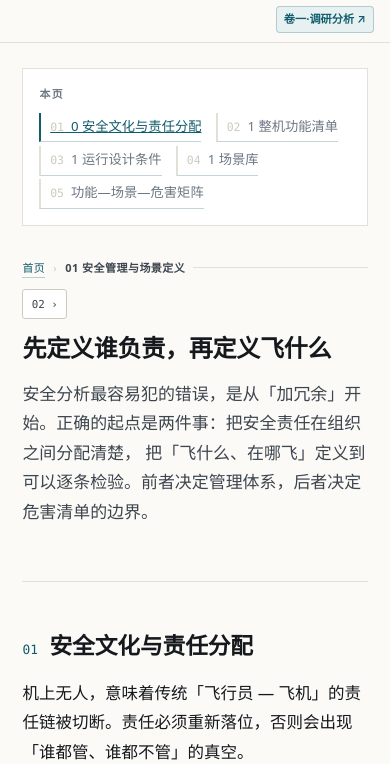
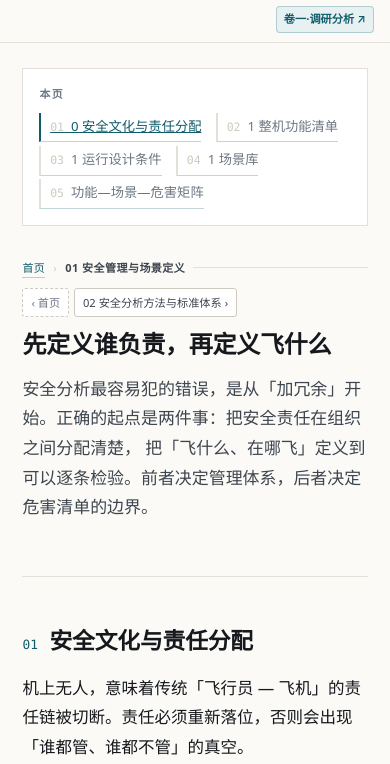
Before and after one commit to tianba9/eh216s-safety, a plain HTML site: page 01-scope.html in a window 390 px wide. Shown: the part 80-844 px from the top of the page. Drawn offline with Linux system fonts and the light colour scheme.

Commit message:
页头切换按钮显示章名，首末章以首页兜底

```diff
--- a/01-scope.html
+++ b/01-scope.html
@@ -42,8 +42,10 @@
 
   <main>
     <div class="page-head">
-      <div class="crumb"><a href="index.html">首页</a><span class="sep">›</span><span class="cur">01 安全管理与场景定义</span></div>
-      <div class="head-nav"><a href="02-method.html" title="下一章：02 安全分析方法与标准体系" aria-label="下一章：02 安全分析方法与标准体系">02 ›</a></div>
+      <div class="ph-top">
+        <div class="crumb"><a href="index.html">首页</a><span class="sep">›</span><span class="cur">01 安全管理与场景定义</span></div>
+        <div class="head-nav"><a href="index.html" class="hn-home" title="返回首页">‹ 首页</a><a href="02-method.html" title="下一章：02 安全分析方法与标准体系">02 安全分析方法与标准体系 ›</a></div>
+      </div>
       <h1>先定义谁负责，再定义飞什么</h1>
       <p class="lede">
         安全分析最容易犯的错误，是从「加冗余」开始。正确的起点是两件事：把安全责任在组织之间分配清楚，
--- a/assets/style.css
+++ b/assets/style.css
@@ -445,3 +445,21 @@ figcaption b{color:var(--ink-2);font-weight:600;}
 .toc-nav .nav-home a{font-weight:600;color:var(--ink);letter-spacing:.02em;}
 .toc-nav .nav-home a:hover{color:var(--accent);background:#f7f5f0;}
 .toc-nav .nav-home a.active{color:var(--accent);background:var(--accent-soft);border-left-color:var(--accent);}
+
+/* ---------- 页头顶行：面包屑 + 章节切换（同行、可换行） ---------- */
+.ph-top{
+  display:flex;align-items:center;gap:1.2rem;flex-wrap:wrap;
+  margin-bottom:.85rem;
+}
+.ph-top .crumb{margin-bottom:0;flex:1 1 auto;min-width:0;}
+.ph-top .head-nav{position:static;top:auto;right:auto;margin:0;flex:0 0 auto;}
+.head-nav a{padding:.28rem .6rem;font-family:var(--sans);font-size:.76rem;}
+.head-nav a.hn-home{color:var(--muted);border-style:dashed;}
+.head-nav a.hn-home:hover{color:var(--accent);border-style:solid;}
+
+@media (max-width:900px){
+  .ph-top{gap:.5rem;margin-bottom:.7rem;}
+  .ph-top .crumb{flex:1 1 100%;margin-bottom:.1rem;}
+  .ph-top .head-nav{flex:1 1 100%;justify-content:flex-start;}
+  .head-nav a{font-size:.7rem;padding:.24rem .5rem;}
+}
```
Also changed, not shown: 02-method.html (+4 -2 lines), 03-hazard.html (+4 -2 lines), 04-arch.html (+4 -2 lines), 05-hw-sw.html (+4 -2 lines), 06-physical.html (+4 -2 lines), 07-vv.html (+4 -2 lines), 08-assurance.html (+4 -2 lines), 09-evidence.html (+4 -2 lines), index.html (+4 -2 lines).
